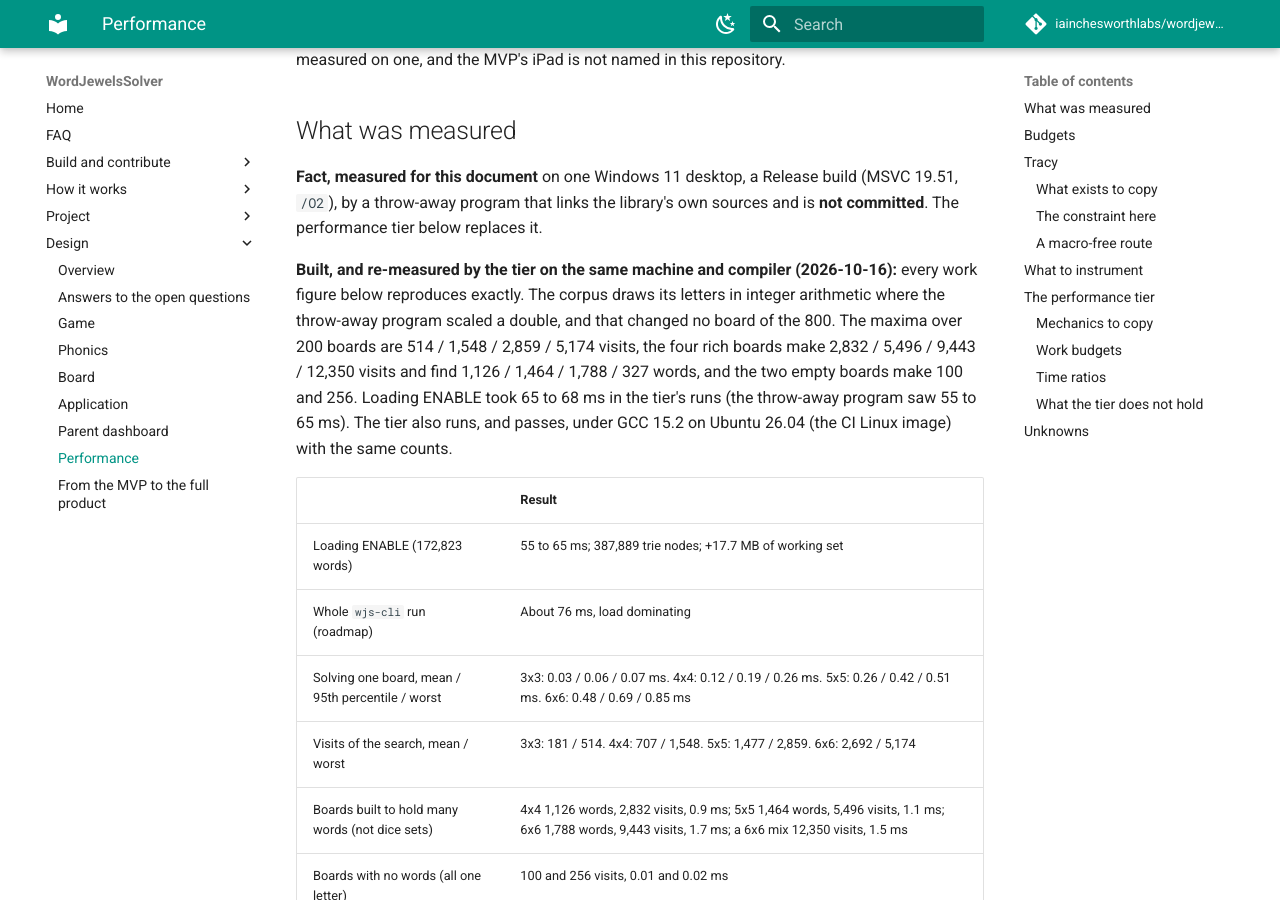
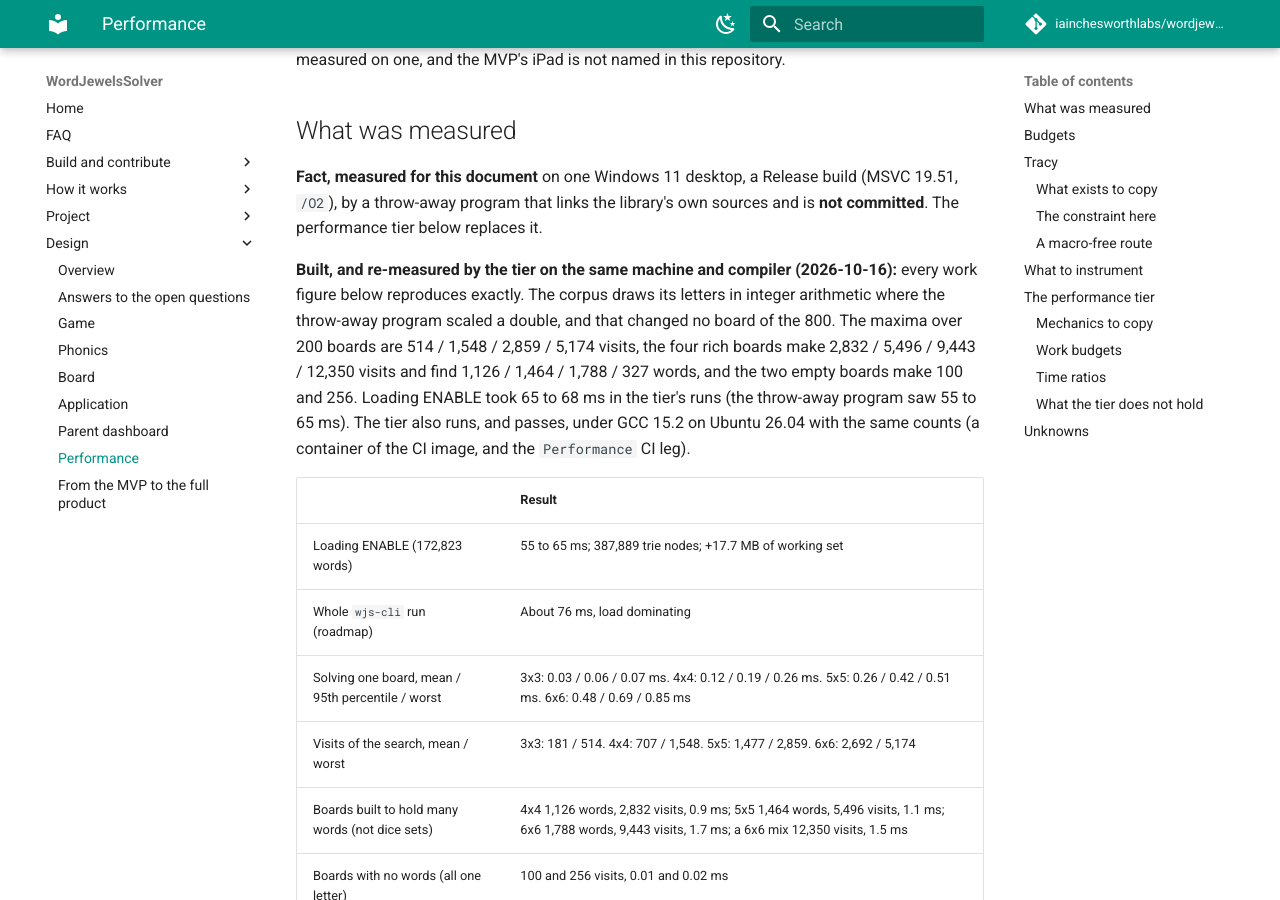
Before and after one commit to iainchesworthlabs/snapandspell, an MkDocs documentation site: the page built from docs/design/performance.md, in a window 1280 px wide and 900 px high, scrolled down 369 px. Built offline with MkDocs 1.6.1 and Material for MkDocs 9.7.7, drawn with Linux system fonts in a browser that asks for light colours; comment, search, counter and statistics services are not loaded; some of the changed text lies outside the part shown.

Commit message:
Record in the performance design where the wrapper was checked
All three profiling legs built the real variant of wjs/profiling.hpp against
Tracy v0.13.1 warning-free and passed their tests: MSVC 19.51, GCC 15.2 and
Apple clang 21. The unknown the design listed is settled.

```diff
--- a/docs/design/performance.md
+++ b/docs/design/performance.md
@@ -30,10 +30,10 @@
 and that changed no board of the 800. The maxima over 200 boards are 514 / 1,548
 / 2,859 / 5,174 visits, the four rich boards make 2,832 / 5,496 / 9,443 / 12,350
 visits and find 1,126 / 1,464 / 1,788 / 327 words, and the two empty boards make
-100 and 256. Loading ENABLE took 65 to 68 ms in the tier's runs (the throw-away program saw
-55 to 65 ms).
-The tier also runs, and passes, under GCC 15.2 on Ubuntu 26.04 (the CI Linux
-image) with the same counts.
+100 and 256. Loading ENABLE took 65 to 68 ms in the tier's runs (the
+throw-away program saw 55 to 65 ms). The tier also runs, and passes, under GCC
+15.2 on Ubuntu 26.04 with the same counts (a container of the CI image, and the
+`Performance` CI leg).
 
 | | Result |
 | --- | --- |
@@ -158,9 +158,11 @@
 
 **Built, and checked.** Compiled warning-free (`/W4 /WX`, `-Wall -Wextra
 -Wpedantic -Werror ...`) against the **real Tracy v0.13.1 headers** (vcpkg
-`tracy[on-demand]`, crash handler off) with MSVC 19.51, and with GCC 15.2; the
-result for Apple clang is in the CI leg's log (see the pull request). Three
-things the plan did not have:
+`tracy[on-demand]`, crash handler off) with MSVC 19.51, GCC 15.2 and Apple
+clang 21 (Xcode), each running all 43 tests of its profiling preset: the
+dispatch-only `profiling-*` legs of `ci.yml`, and the first two also locally.
+The disabled variant is what every Debug leg compiles. Three things the plan
+did not have:
 
 - **A collision, found.** Tracy's header defines a macro `ZoneName`, which is
   what the first version of the wrapper called its name type, and it did not
```
Also changed, not shown: other parts of docs/design/performance.md (+2 -2 lines).
